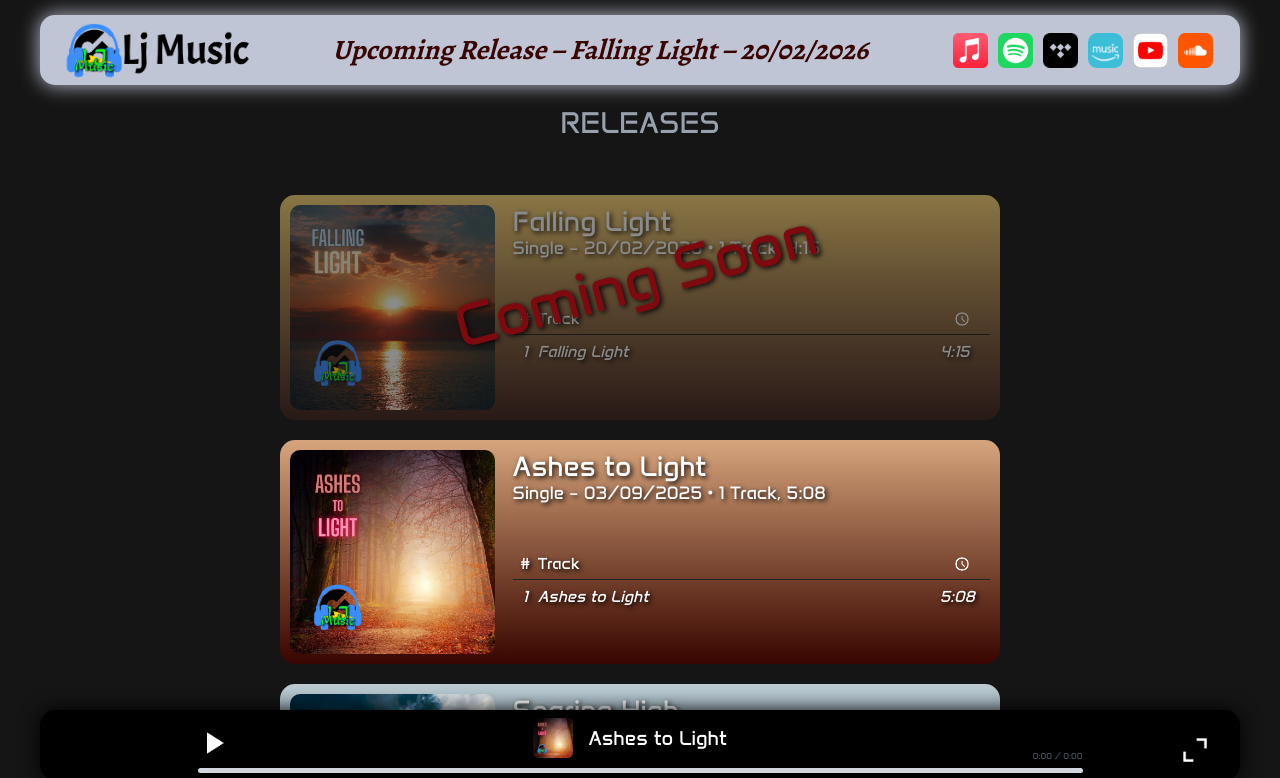
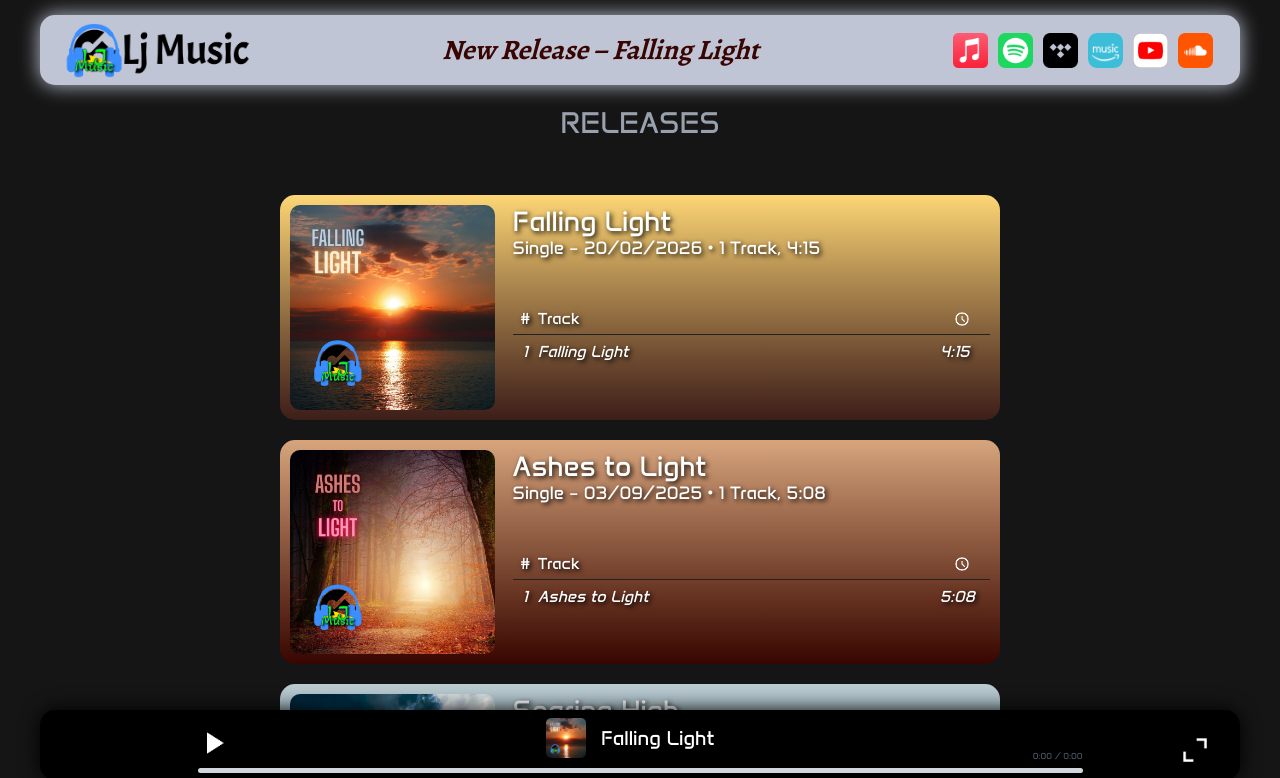
Before and after one commit to LJ-WebDev/lj-music-spa, a Vue app: page / in a window 1280 px wide. Shown: the top 778 px of the page. Built offline with nearby package versions, Linux system fonts and the light colour scheme.

Commit message:
Update release info and links for 'Falling Light'

```diff
--- a/src/components/AppHeader.vue
+++ b/src/components/AppHeader.vue
@@ -34,7 +34,7 @@ import HeaderMusicPlatforms from './HeaderMusicPlatforms.vue';
     <div
       class="w-full text-[#380502] font-2 italic !hidden sm:!flex justify-center"
     >
-      <p class="">Upcoming Release &ndash; Falling Light &ndash; 20/02/2026</p>
+      <p class="">New Release &ndash; Falling Light</p>
     </div>
 
     <div class="!hidden sm:!flex">
--- a/src/data/releasesData.js
+++ b/src/data/releasesData.js
@@ -204,17 +204,19 @@ export const releases = [
     title: 'Falling Light',
     releaseType: 'Single',
     releaseDate: '20/02/2026',
-    unreleased: true,
+    unreleased: false,
     duration: '4:15',
     description: '',
-    ytLinkAlbum: '',
+    ytLinkAlbum:
+      'https://www.youtube.com/playlist?list=OLAK5uy_lcuN2c_ulUZhG23_M2U_OXoU8pkwIba1o',
     tracks: [
       {
         ISRC: 'GX8KD2645776',
         title: 'Falling Light',
         duration: '4:15',
-        ytLinkTrack: '',
-        ytId: '',
+        ytLinkTrack:
+          'https://www.youtube.com/watch?v=wUsmuORIFLA&list=OLAK5uy_lcuN2c_ulUZhG23_M2U_OXoU8pkwIba1o&index=1',
+        ytId: 'wUsmuORIFLA',
       },
     ],
   },
```
